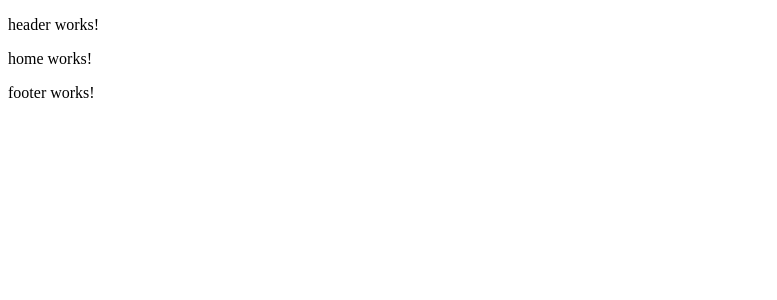
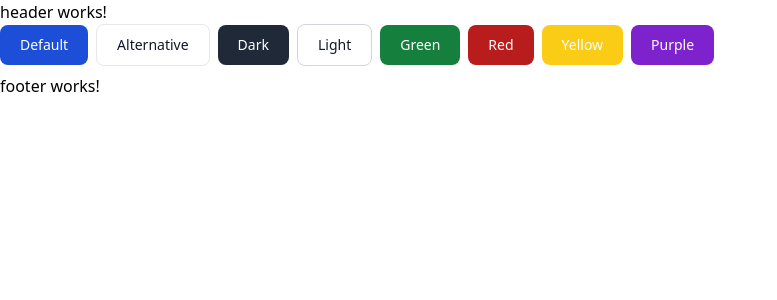
Before and after one commit to joe052/lish-web, an Angular app in the folder web/: page /home in a window 1280 px wide. Shown: the top 300 px of the page, without its empty margins (0-777 px from the left). Built offline with nearby package versions, Linux system fonts and the light colour scheme.

Commit message:
configured flowbite

```diff
--- a/web/src/app/layout/components/pages/home/home.component.html
+++ b/web/src/app/layout/components/pages/home/home.component.html
@@ -1 +1,48 @@
-<p>home works!</p>
+<button
+  type="button"
+  class="text-white bg-blue-700 hover:bg-blue-800 focus:ring-4 focus:ring-blue-300 font-medium rounded-lg text-sm px-5 py-2.5 mr-2 mb-2 dark:bg-blue-600 dark:hover:bg-blue-700 focus:outline-none dark:focus:ring-blue-800"
+>
+  Default
+</button>
+<button
+  type="button"
+  class="py-2.5 px-5 mr-2 mb-2 text-sm font-medium text-gray-900 focus:outline-none bg-white rounded-lg border border-gray-200 hover:bg-gray-100 hover:text-blue-700 focus:z-10 focus:ring-4 focus:ring-gray-200 dark:focus:ring-gray-700 dark:bg-gray-800 dark:text-gray-400 dark:border-gray-600 dark:hover:text-white dark:hover:bg-gray-700"
+>
+  Alternative
+</button>
+<button
+  type="button"
+  class="text-white bg-gray-800 hover:bg-gray-900 focus:outline-none focus:ring-4 focus:ring-gray-300 font-medium rounded-lg text-sm px-5 py-2.5 mr-2 mb-2 dark:bg-gray-800 dark:hover:bg-gray-700 dark:focus:ring-gray-700 dark:border-gray-700"
+>
+  Dark
+</button>
+<button
+  type="button"
+  class="text-gray-900 bg-white border border-gray-300 focus:outline-none hover:bg-gray-100 focus:ring-4 focus:ring-gray-200 font-medium rounded-lg text-sm px-5 py-2.5 mr-2 mb-2 dark:bg-gray-800 dark:text-white dark:border-gray-600 dark:hover:bg-gray-700 dark:hover:border-gray-600 dark:focus:ring-gray-700"
+>
+  Light
+</button>
+<button
+  type="button"
+  class="focus:outline-none text-white bg-green-700 hover:bg-green-800 focus:ring-4 focus:ring-green-300 font-medium rounded-lg text-sm px-5 py-2.5 mr-2 mb-2 dark:bg-green-600 dark:hover:bg-green-700 dark:focus:ring-green-800"
+>
+  Green
+</button>
+<button
+  type="button"
+  class="focus:outline-none text-white bg-red-700 hover:bg-red-800 focus:ring-4 focus:ring-red-300 font-medium rounded-lg text-sm px-5 py-2.5 mr-2 mb-2 dark:bg-red-600 dark:hover:bg-red-700 dark:focus:ring-red-900"
+>
+  Red
+</button>
+<button
+  type="button"
+  class="focus:outline-none text-white bg-yellow-400 hover:bg-yellow-500 focus:ring-4 focus:ring-yellow-300 font-medium rounded-lg text-sm px-5 py-2.5 mr-2 mb-2 dark:focus:ring-yellow-900"
+>
+  Yellow
+</button>
+<button
+  type="button"
+  class="focus:outline-none text-white bg-purple-700 hover:bg-purple-800 focus:ring-4 focus:ring-purple-300 font-medium rounded-lg text-sm px-5 py-2.5 mb-2 dark:bg-purple-600 dark:hover:bg-purple-700 dark:focus:ring-purple-900"
+>
+  Purple
+</button>
--- a/web/src/index.html
+++ b/web/src/index.html
@@ -1,13 +1,22 @@
-<!doctype html>
+<!DOCTYPE html>
 <html lang="en">
   <head>
-  <meta charset="utf-8">
+    <meta charset="utf-8" />
     <title>Web</title>
-  <base href="/">
-  <meta name="viewport" content="width=device-width, initial-scale=1">
-  <link rel="icon" type="image/x-icon" href="favicon.ico">
+    <base href="/" />
+    <meta name="viewport" content="width=device-width, initial-scale=1" />
+    <link rel="icon" type="image/x-icon" href="favicon.ico" />
+    <!-- include tailwind css -->
+    <script src="https://cdn.tailwindcss.com"></script>
+    <!-- include flowbite -->
+    <link
+      href="https://cdnjs.cloudflare.com/ajax/libs/flowbite/1.6.3/flowbite.min.css"
+      rel="stylesheet"
+    />
   </head>
   <body>
     <app-root></app-root>
+    <!-- include flowbite js -->
+    <script src="https://cdnjs.cloudflare.com/ajax/libs/flowbite/1.6.3/flowbite.min.js"></script>
   </body>
 </html>
```
Lines whose indentation alone changed are shown as unchanged.
